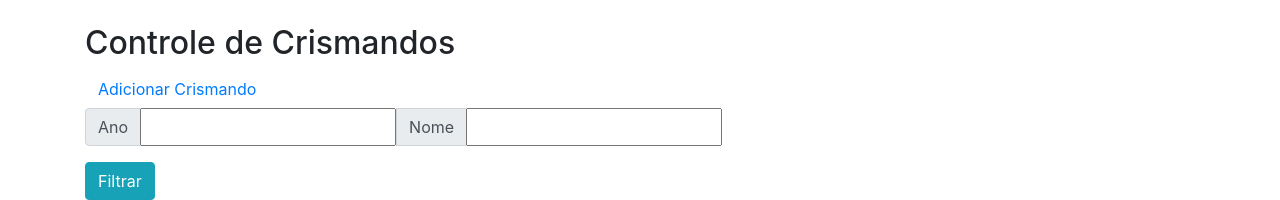
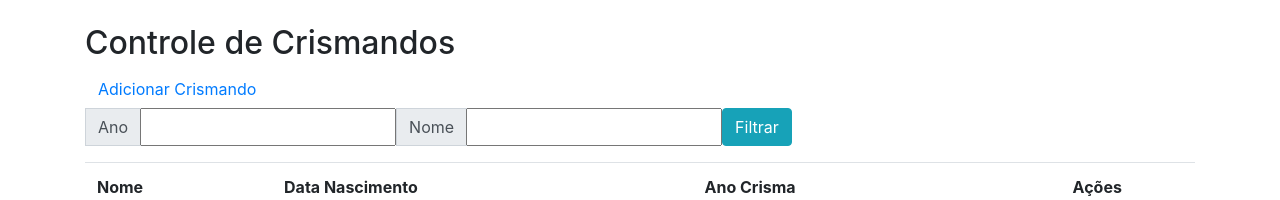
Before and after one commit to murilexbarbosa/controle_crisma, a Django app: template controle_pastoral/crismando/templates/crismando/main_crismando.html in a window 1280 px wide. Shown: the part 56-256 px from the top of the page. Run offline with Django 3.2, Linux system fonts and the light colour scheme; the template is opened without the code that fills it, so the values that code supplies are empty; parts of the project's set-up code (start-up, migrations or seed data) failed here and were passed over; some libraries are stand-ins or nearby versions.

Commit message:
Ajustado filtro de crismandos

```diff
--- a/controle_pastoral/crismando/templates/crismando/main_crismando.html
+++ b/controle_pastoral/crismando/templates/crismando/main_crismando.html
@@ -6,7 +6,8 @@
         <a href="{% url 'novo_crismando' %}" class="btn btn-default" role="button">Adicionar Crismando</a>
     </div>
     <div>
-        <div class="input-group mb-3">
+        <form class="input-group mb-3"  method="post">
+            {% csrf_token %}
             <div class="input-group-prepend">
                 <span class="input-group-text" id="inputGroup-sizing-default">Ano</span>
             </div>
@@ -15,8 +16,9 @@
                 <span class="input-group-text" id="inputGroup-sizing-default">Nome</span>
             </div>
             <input class="input-text" id="input_nome" name="input_nome" type="text">
+            <button class="btn btn-info" type='submit'>Filtrar</button>
         </div>
-        <a href="{% url 'filtrar_crismando' %}" class="btn btn-info">Filtrar</a>
+
     </div>
     <div>
         <table class="table">
--- a/controle_pastoral/crismando/urls.py
+++ b/controle_pastoral/crismando/urls.py
@@ -5,5 +5,4 @@ from . import views
 urlpatterns = [
     url(r'main-crismando/', views.main_crismando, name='main_crismando'),
     url(r'novo-crismando/', views.novo_crismando, name='novo_crismando'),
-    url(r'filtrar-crismando/', views.filtrar_crismando, name='filtrar_crismando'),
 ]
```
Also changed, not shown: controle_pastoral/crismando/views.py (+9 -8 lines).
